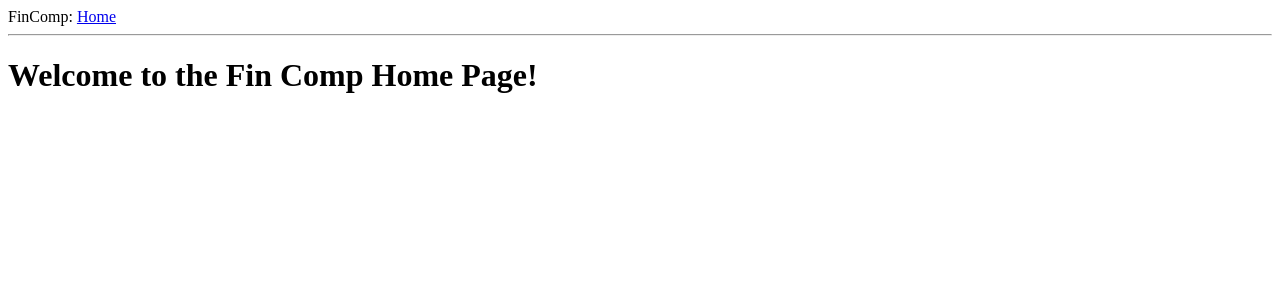
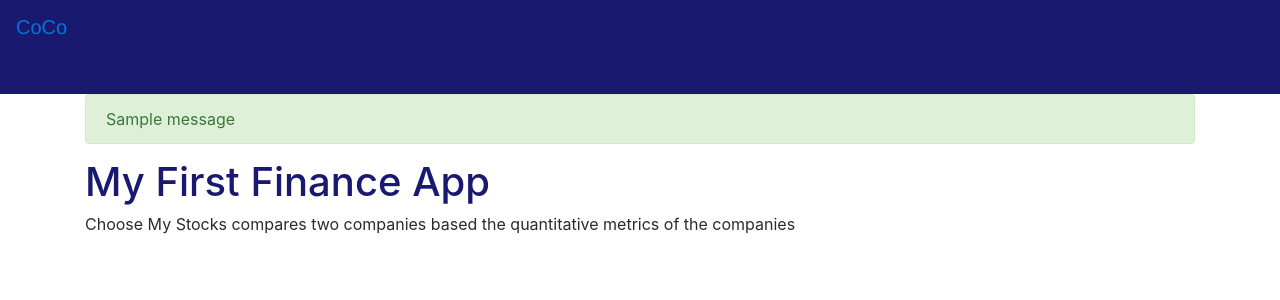
Before and after one commit to TheRealSTM/financial-comparison-app, a Flask app: page / in a window 1280 px wide. Shown: the top 300 px of the page. Run offline with Flask 2, Linux system fonts and the light colour scheme; one stand-in notice (Sample message) is shown; some libraries are stand-ins or nearby versions.

Commit message:
Add initial framework for pages

```diff
--- a/app/templates/base.html
+++ b/app/templates/base.html
@@ -3,10 +3,14 @@
 <head>
     <meta charset="UTF-8">
     <title> {{ title }} - FinComp</title>
+    <link rel="stylesheet" href="https://maxcdn.bootstrapcdn.com/bootstrap/4.0.0-beta.3/css/bootstrap.min.css">
 </head>
 <body>
-    <div>FinComp: <a href = "/index">Home</a></div>
-    <hr>
-    {% block content %} {% endblock %}
+    {% include 'Includes/_navbar.html' %}
+     <div class="container">
+         {% include 'includes/_messages.html' %}
+         {% block content %}{% endblock %}
+    </div>
+    <script src="https://maxcdn.bootstrapcdn.com/bootstrap/4.0.0-beta.3/js/bootstrap.min.js"> </script>
 </body>
 </html>
--- /dev/null
+++ b/app/templates/includes/_messages.html
@@ -0,0 +1,15 @@
+{% with messages = get_flashed_messages(with_categories=true) %}
+  {% if messages %}
+    {% for category, message in messages %}
+      <div class="alert alert-{{ category }}">{{ message }}</div>
+    {% endfor %}
+  {% endif %}
+{% endwith %}
+
+{% if error %}
+  <div class="alert alert-danger">{{error}}</div>
+{% endif %}
+
+{% if msg %}
+  <div class="alert alert-success">{{msg}}</div>
+{% endif %}
--- /dev/null
+++ b/app/templates/includes/_navbar.html
@@ -0,0 +1,20 @@
+<!-- An underscore was used in front of navbar because this is only a partial file-->
+
+  <nav class="navbar navbar-expand-md navbar-dark" style="background-color: #191970; font-family: Helvetica">
+      <a class="navbar-brand" href="/index">CoCo</a>
+      <button class="navbar-toggler" type="button" data-toggle="collapse" data-target="#navbarsExampleDefault"
+              aria-controls="navbarsExampleDefault" aria-expanded="false" aria-label="Toggle navigation">
+        <span class="navbar-toggler-icon"></span>
+      </button>
+
+      <div class="collapse navbar-collapse" id="navbarsExampleDefault">
+        <ul class="navbar-nav mr-auto">
+          <li class="nav-item active">
+            <a class="nav-link" href="/index">Home <span class="sr-only">(current)</span></a>
+          </li>
+          <li class="nav-item">
+            <a class="nav-link active" href="/getcompanies">Compare Companies</a>
+          </li>
+        </ul>
+      </div>
+  </nav>
--- a/app/templates/index.html
+++ b/app/templates/index.html
@@ -1,5 +1,6 @@
 {% extends "base.html" %}
 
 {% block content %}
-    <h1>Welcome to the Fin Comp Home Page!</h1>
+    <h1 style="color:midnightblue">My First Finance App</h1>
+    <p>Choose My Stocks compares two companies based the quantitative metrics of the companies</p>
 {% endblock %}
```
Also changed, not shown: app/templates/includes/_formhelpers.html (added, +11 -0 lines).
